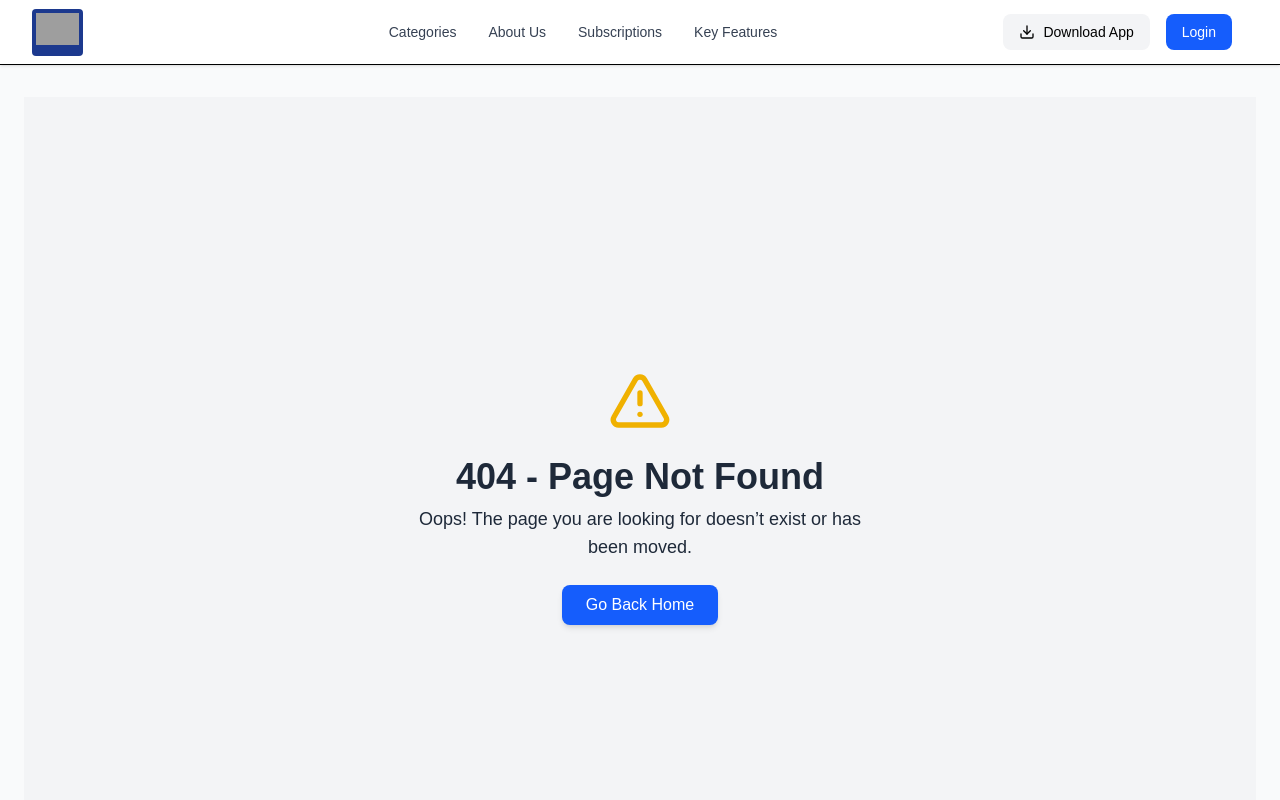
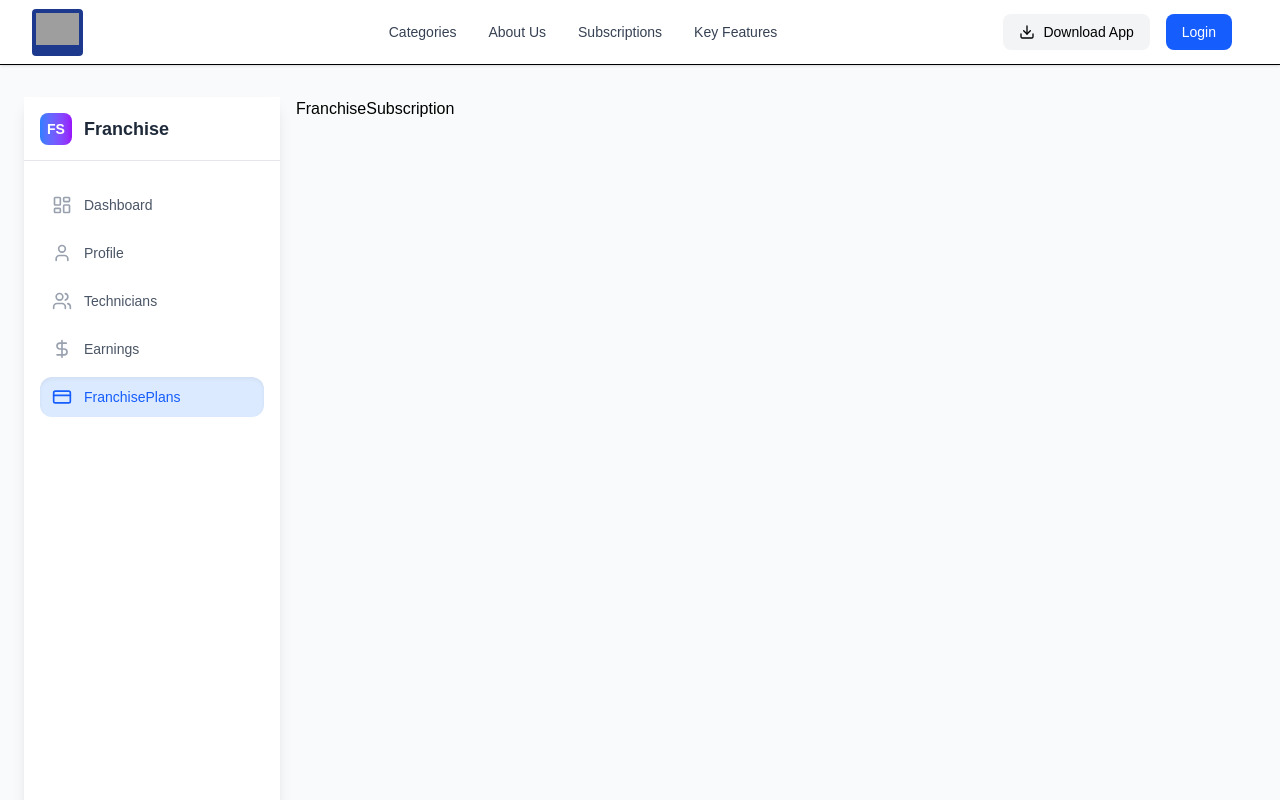
Before and after one commit to prnvgitservice/Franchise-web, a React (Vite) app: page /franchiseSubscription in a window 1280 px wide. Shown: the top 800 px of the page. Built offline with nearby package versions, Linux system fonts and the light colour scheme; grey boxes are pictures that could not be loaded.

Commit message:
franchisePlans

```diff
--- a/src/components/FranchiseHomePage/FranchiseSidebar.tsx
+++ b/src/components/FranchiseHomePage/FranchiseSidebar.tsx
@@ -9,6 +9,7 @@ import {
   UserPlus,
   X,
   Menu,
+  CreditCard,
 } from 'lucide-react';
 
 interface FranchiseSidebarProps {
@@ -21,6 +22,7 @@ const menuItems = [
   { name: 'Profile', href: '/profile', icon: User },
   { name: 'Technicians', href: '/technicians', icon: Users },
   { name: 'Earnings', href: '/earnings', icon: DollarSign },
+  { name: 'FranchisePlans', href: '/franchiseSubscription', icon: CreditCard },
   // { name: 'Refer Technician', href: '/refer', icon: UserPlus },
 ];
 
--- /dev/null
+++ b/src/components/FranchiseHomePage/FranchiseSubscription.tsx
@@ -0,0 +1,9 @@
+import React from 'react'
+
+const FranchiseSubscription = () => {
+  return (
+    <div>FranchiseSubscription</div>
+  )
+}
+
+export default FranchiseSubscription
--- a/src/routes/AppRoutes.tsx
+++ b/src/routes/AppRoutes.tsx
@@ -18,6 +18,7 @@ import PlanDetailsPage from '../pages/PlanDetailsPage';
 import AddTechnician from '../components/FranchiseHomePage/AddTechnician';
 import BuySubscription from '../components/FranchiseHomePage/BuySubscription';
 import TechnicianView from '../components/FranchiseHomePage/TechinicianView';
+import FranchiseSubscription from '../components/FranchiseHomePage/FranchiseSubscription';
 
 const AppRoutes = () => {
     return (
@@ -35,6 +36,7 @@ const AppRoutes = () => {
                 <Route path="/earnings" element={<Earnings />} />
                 <Route path="/buyPlan" element={<BuySubscription />} />
                 <Route path="/technician/:id" element={<TechnicianView />} />
+                <Route path='/franchiseSubscription' element={<FranchiseSubscription />}/>
 
                 {/* <Route path="/refer" element={<Refer />} /> */}
             </Route>
```
